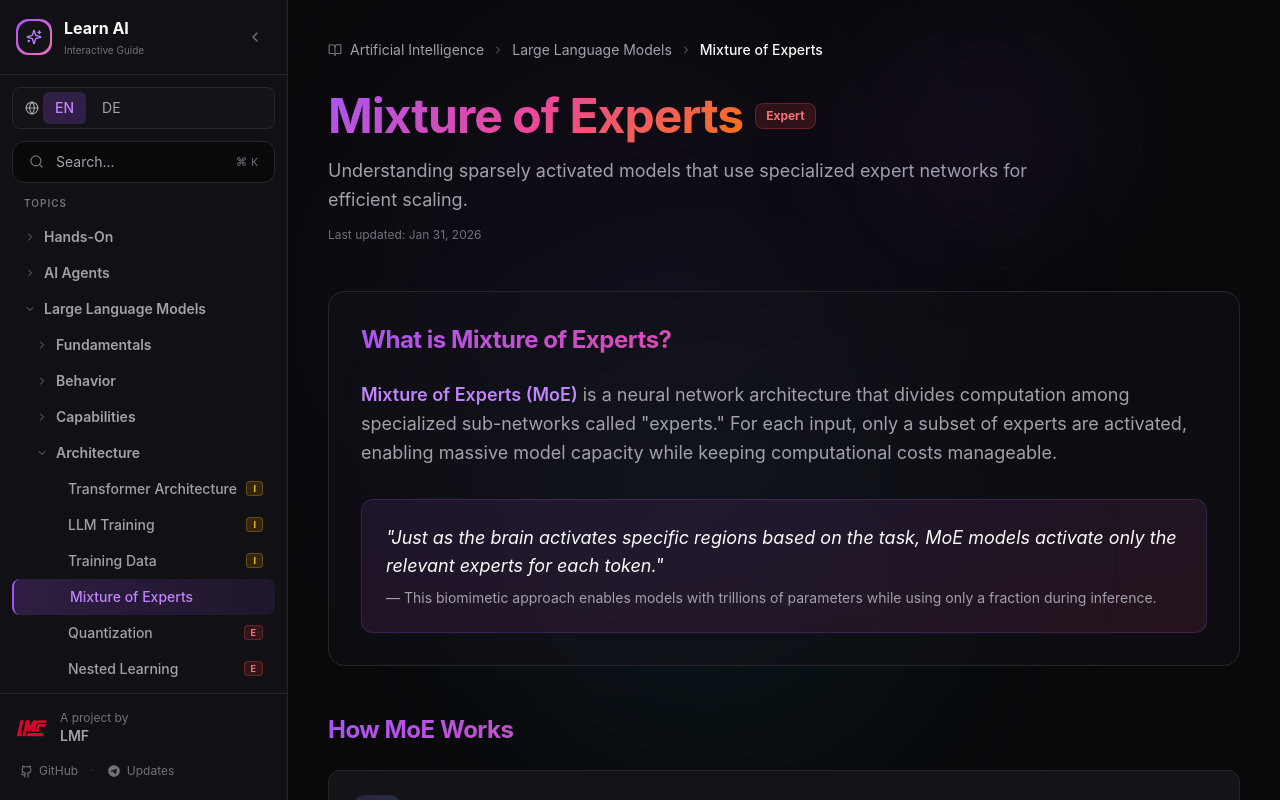
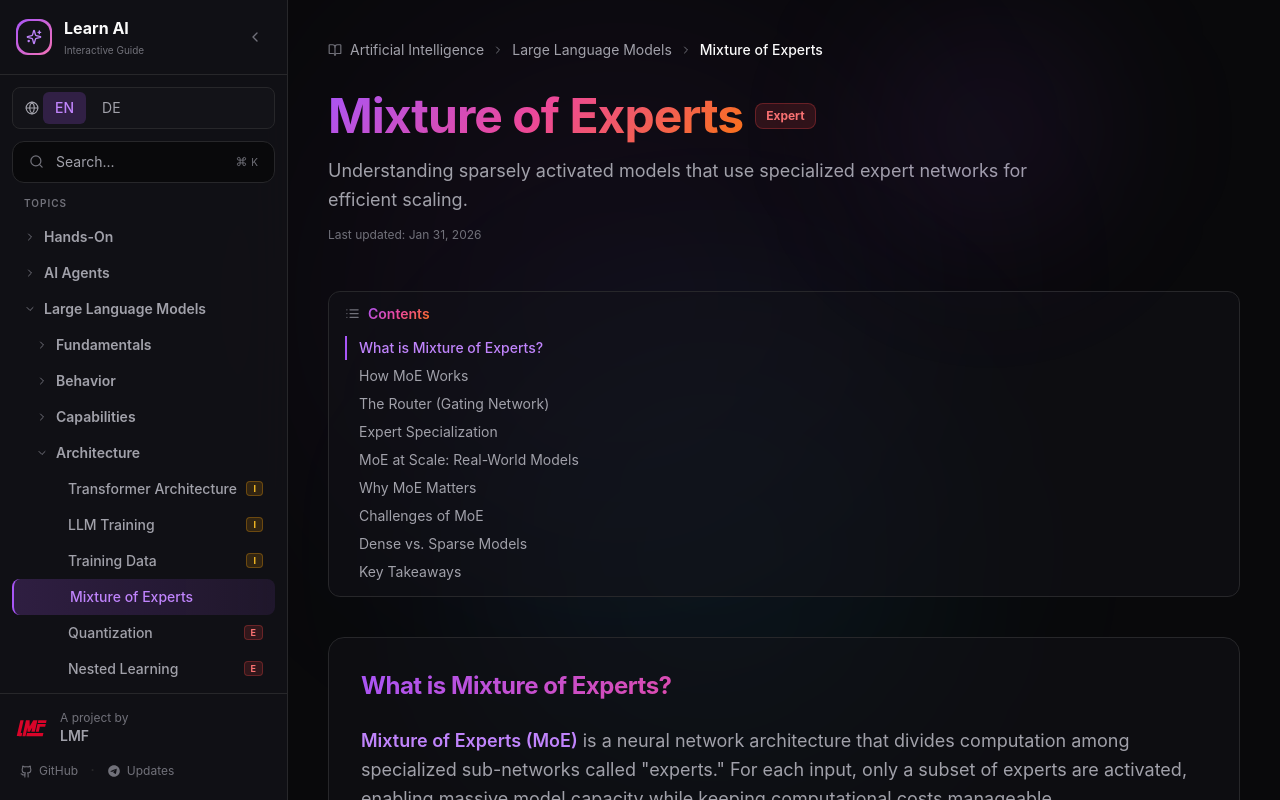
Before and after one commit to LoggeL/learn-guide, a Next.js app: page /en/ai/llm/moe in a window 1280 px wide. Shown: the top 800 px of the page. Built offline with nearby package versions, Linux system fonts and the light colour scheme.

Commit message:
feat: add Table of Contents with anchor links to topic pages

```diff
--- /dev/null
+++ b/src/components/layout/TableOfContents.tsx
@@ -0,0 +1,125 @@
+'use client'
+
+import { useEffect, useState, useRef } from 'react'
+import { List, ChevronDown } from 'lucide-react'
+
+interface TocEntry {
+  id: string
+  text: string
+}
+
+interface TableOfContentsProps {
+  articleRef: React.RefObject<HTMLElement | null>
+}
+
+function slugify(text: string): string {
+  return text
+    .toLowerCase()
+    .replace(/[^\w\s-]/g, '')
+    .trim()
+    .replace(/[\s_]+/g, '-')
+    .replace(/-+/g, '-')
+}
+
+export function TableOfContents({ articleRef }: TableOfContentsProps) {
+  const [entries, setEntries] = useState<TocEntry[]>([])
+  const [activeId, setActiveId] = useState<string>('')
+  const [open, setOpen] = useState(false)
+  const observerRef = useRef<IntersectionObserver | null>(null)
+
+  // Scan h2s and assign ids after mount
+  useEffect(() => {
+    const article = articleRef.current
+    if (!article) return
+
+    const headings = Array.from(article.querySelectorAll('h2'))
+    const collected: TocEntry[] = []
+
+    headings.forEach((el) => {
+      let id = el.id
+      if (!id) {
+        id = slugify(el.textContent ?? '')
+        el.id = id
+      }
+      if (id) collected.push({ id, text: el.textContent ?? '' })
+    })
+
+    setEntries(collected)
+  }, [articleRef])
+
+  // Intersection observer for active section
+  useEffect(() => {
+    if (entries.length === 0) return
+
+    observerRef.current?.disconnect()
+
+    const observer = new IntersectionObserver(
+      (obs) => {
+        // Find the topmost visible heading
+        const visible = obs
+          .filter((e) => e.isIntersecting)
+          .sort((a, b) => a.boundingClientRect.top - b.boundingClientRect.top)
+
+        if (visible.length > 0) {
+          setActiveId(visible[0].target.id)
+        }
+      },
+      { rootMargin: '0px 0px -70% 0px', threshold: 0 }
+    )
+
+    entries.forEach(({ id }) => {
+      const el = document.getElementById(id)
+      if (el) observer.observe(el)
+    })
+
+    observerRef.current = observer
+    return () => observer.disconnect()
+  }, [entries])
+
+  if (entries.length < 3) return null
+
+  return (
+    <nav className="mb-10 rounded-xl border border-border bg-surface/50 overflow-hidden">
+      {/* Header row — toggle on mobile */}
+      <button
+        className="w-full flex items-center justify-between gap-2 px-4 py-3 text-sm font-medium text-muted hover:text-text transition-colors md:cursor-default"
+        onClick={() => setOpen((v) => !v)}
+        aria-expanded={open}
+      >
+        <span className="flex items-center gap-2">
+          <List size={15} className="shrink-0 text-subtle" />
+          <span className="text-gradient font-semibold">Contents</span>
+        </span>
+        <ChevronDown
+          size={15}
+          className={`text-subtle transition-transform md:hidden ${open ? 'rotate-180' : ''}`}
+        />
+      </button>
+
+      {/* Entry list */}
+      <ul
+        className={`px-4 pb-3 flex flex-col gap-1 ${open ? 'block' : 'hidden'} md:flex`}
+      >
+        {entries.map(({ id, text }) => (
+          <li key={id}>
+            <a
+              href={`#${id}`}
+              onClick={(e) => {
+                e.preventDefault()
+                document.getElementById(id)?.scrollIntoView({ behavior: 'smooth' })
+                setOpen(false)
+              }}
+              className={`block text-sm py-0.5 pl-3 border-l-2 transition-colors ${
+                activeId === id
+                  ? 'border-primary text-primary-light font-medium'
+                  : 'border-transparent text-muted hover:text-text hover:border-border'
+              }`}
+            >
+              {text}
+            </a>
+          </li>
+        ))}
+      </ul>
+    </nav>
+  )
+}
--- a/src/components/layout/TopicLayout.tsx
+++ b/src/components/layout/TopicLayout.tsx
@@ -1,11 +1,12 @@
 'use client'
 
-import { ReactNode } from 'react'
+import { ReactNode, useRef } from 'react'
 import Link from 'next/link'
 import { ChevronLeft, ChevronRight, BookOpen } from 'lucide-react'
 import { useTranslation, useLocale } from '@/lib/i18n/context'
 import { TOPIC_DATES, formatTopicDate } from '@/lib/dates'
 import { TOPIC_DIFFICULTY, DIFFICULTY_STYLES, type Difficulty } from '@/lib/difficulty'
+import { TableOfContents } from './TableOfContents'
 
 const DIFFICULTY_LABELS: Record<Difficulty, string> = {
   beginner: 'Beginner',
@@ -34,6 +35,7 @@ export function TopicLayout({
 }: TopicLayoutProps) {
   const { t } = useTranslation()
   const { locale } = useLocale()
+  const articleRef = useRef<HTMLElement>(null)
 
   // Helper to add locale prefix to href
   const localizeHref = (href: string) => `/${locale}${href}`
@@ -89,8 +91,11 @@ export function TopicLayout({
         )}
       </header>
 
+      {/* Table of Contents */}
+      <TableOfContents articleRef={articleRef} />
+
       {/* Content */}
-      <article className="space-y-12 relative">
+      <article ref={articleRef} className="space-y-12 relative">
         {children}
       </article>
 
```
